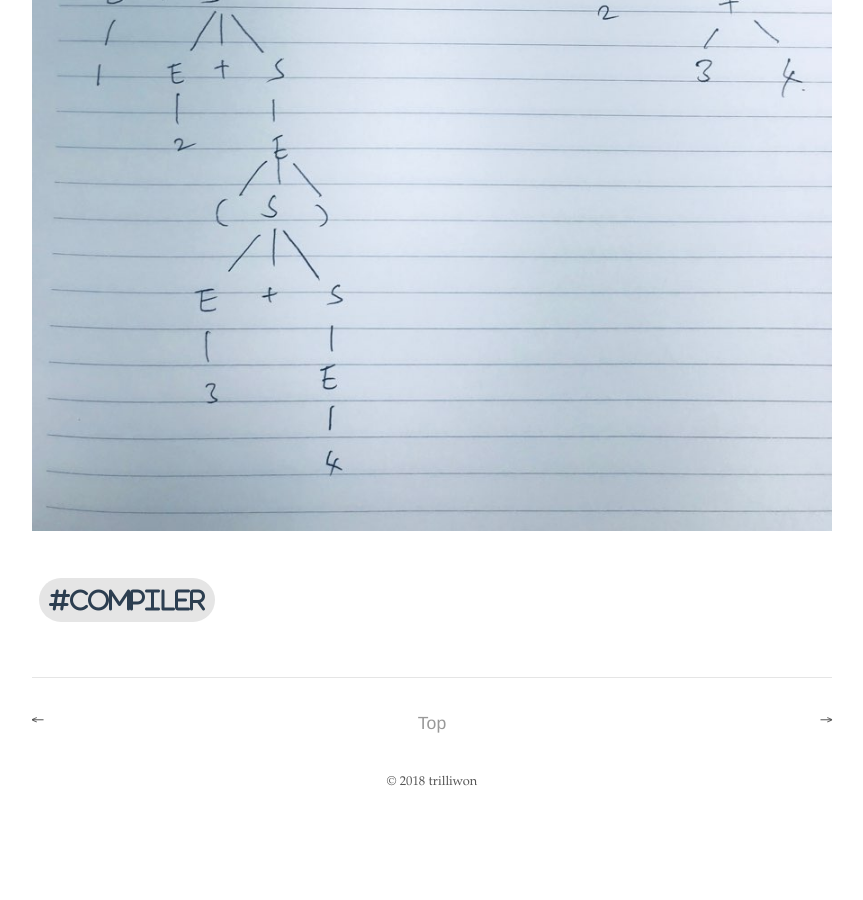
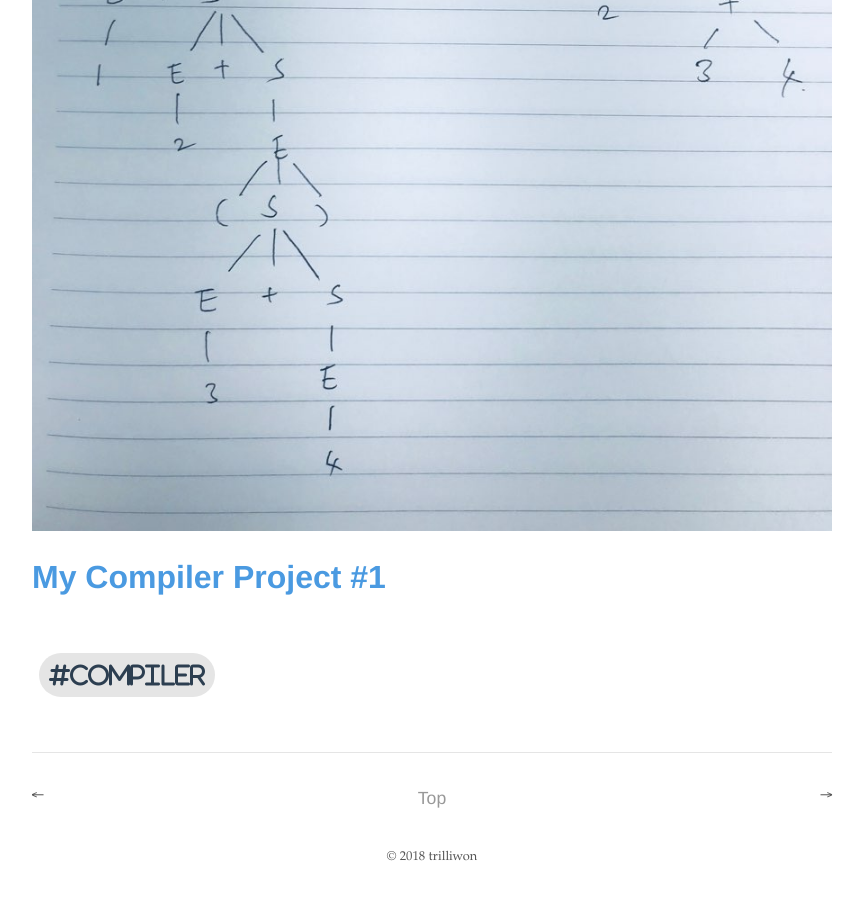
Before and after one commit to trilliwon/ABL, a Jekyll site: the page built from _posts/2017-12-15-compiler.md, in a window 1280 px wide and 900 px high, scrolled down 1518 px. Shown: the whole window, without its empty margins (208-1071 px from the left). Built offline with Jekyll 4.4.1, drawn with Linux system fonts in a browser that asks for light colours; nearby versions of some CDN libraries; before the commit the page ends 2343 px from its top, so only the background shows below that.

Commit message:
Mon Jan 22 23:14:21 KST 2018

```diff
--- a/_posts/2017-12-15-compiler.md
+++ b/_posts/2017-12-15-compiler.md
@@ -36,3 +36,5 @@ tag: [Compiler]
 ## AST discards (abstracts) unneeded information – more compact format
 
 ![My helpful screenshot]({{ "/assets/img/ptvsast.jpeg" | absolute_url }})
+
+# [My Compiler Project #1](https://github.com/trilliwon/cminus-compiler)
```
